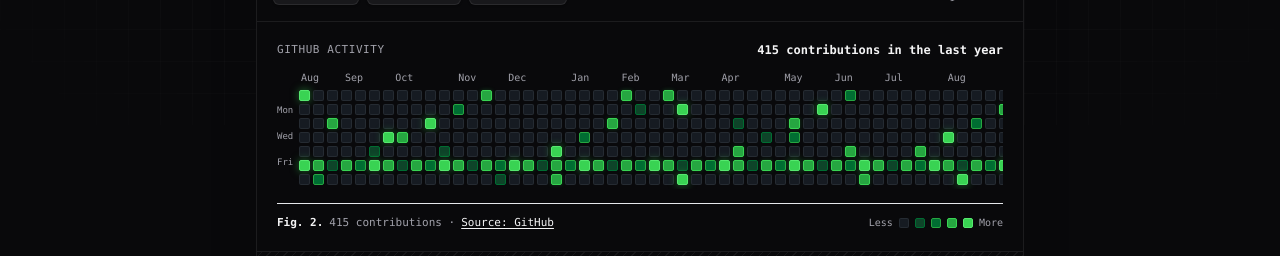
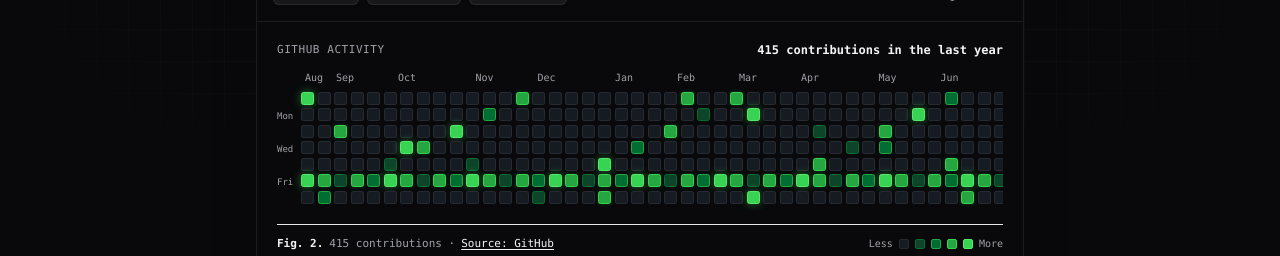
Before and after one commit to mahamoud-diabate/PORTFOLIO, a Next.js app: page / in a window 1280 px wide. Shown: the part 675-931 px from the top of the page. Built offline with nearby package versions, Linux system fonts and the light colour scheme; no server answers.

Commit message:
style: upscale contribution squares to 13px with adjusted typography and column spacing

```diff
--- a/src/components/GithubActivity.tsx
+++ b/src/components/GithubActivity.tsx
@@ -137,16 +137,14 @@ export const GithubActivity: React.FC<GithubActivityProps> = ({ lang }) => {
       <div className="relative overflow-x-auto pb-1 scrollbar-thin">
         <div className="min-w-[680px]">
           {/* Labels des mois */}
-          <div className="flex text-[10px] font-mono text-muted-foreground mb-1 ml-6 h-4">
+          <div className="relative flex text-[10px] font-mono text-muted-foreground mb-1.5 ml-7 h-4">
             {monthLabels.map((m, idx) => (
               <span
                 key={idx}
                 style={{
-                  position: "relative",
-                  left: `${m.colIndex * 13}px`,
-                  marginRight: idx === 0 ? "0px" : "-20px",
+                  position: "absolute",
+                  left: `${m.colIndex * 15.5}px`,
                 }}
-                className="absolute"
               >
                 {m.label}
               </span>
@@ -154,27 +152,27 @@ export const GithubActivity: React.FC<GithubActivityProps> = ({ lang }) => {
           </div>
 
           {/* Grille avec labels des jours */}
-          <div className="flex gap-1.5 items-start">
-            <div className="flex flex-col gap-[3px] text-[9px] font-mono text-muted-foreground pt-0.5 select-none w-5">
-              <span className="h-[10px] leading-[10px]"></span>
-              <span className="h-[10px] leading-[10px]">{lang === "fr" ? "Lun" : "Mon"}</span>
-              <span className="h-[10px] leading-[10px]"></span>
-              <span className="h-[10px] leading-[10px]">{lang === "fr" ? "Mer" : "Wed"}</span>
-              <span className="h-[10px] leading-[10px]"></span>
-              <span className="h-[10px] leading-[10px]">{lang === "fr" ? "Ven" : "Fri"}</span>
-              <span className="h-[10px] leading-[10px]"></span>
+          <div className="flex gap-2 items-start">
+            <div className="flex flex-col gap-[3.5px] text-[9px] font-mono text-muted-foreground pt-0.5 select-none w-5">
+              <span className="h-[12px] sm:h-[13px] leading-[12px] sm:leading-[13px]"></span>
+              <span className="h-[12px] sm:h-[13px] leading-[12px] sm:leading-[13px]">{lang === "fr" ? "Lun" : "Mon"}</span>
+              <span className="h-[12px] sm:h-[13px] leading-[12px] sm:leading-[13px]"></span>
+              <span className="h-[12px] sm:h-[13px] leading-[12px] sm:leading-[13px]">{lang === "fr" ? "Mer" : "Wed"}</span>
+              <span className="h-[12px] sm:h-[13px] leading-[12px] sm:leading-[13px]"></span>
+              <span className="h-[12px] sm:h-[13px] leading-[12px] sm:leading-[13px]">{lang === "fr" ? "Ven" : "Fri"}</span>
+              <span className="h-[12px] sm:h-[13px] leading-[12px] sm:leading-[13px]"></span>
             </div>
 
-            <div className="flex gap-[3px] flex-1">
+            <div className="flex gap-[3.5px] flex-1">
               {weeks.map((week, wIdx) => (
-                <div key={wIdx} className="flex flex-col gap-[3px]">
+                <div key={wIdx} className="flex flex-col gap-[3.5px]">
                   {week.map((day, dIdx) => (
                     <div
                       key={dIdx}
                       onMouseEnter={() => setHoveredDay(day)}
                       onMouseLeave={() => setHoveredDay(null)}
                       title={`${day.count} contributions on ${day.date}`}
-                      className={`size-[10px] sm:size-[11px] rounded-[2px] border transition-transform duration-100 hover:scale-125 cursor-pointer ${getCellColor(
+                      className={`size-[12px] sm:size-[13px] rounded-[2.5px] border transition-transform duration-100 hover:scale-125 cursor-pointer ${getCellColor(
                         day.level
                       )}`}
                     />
```
